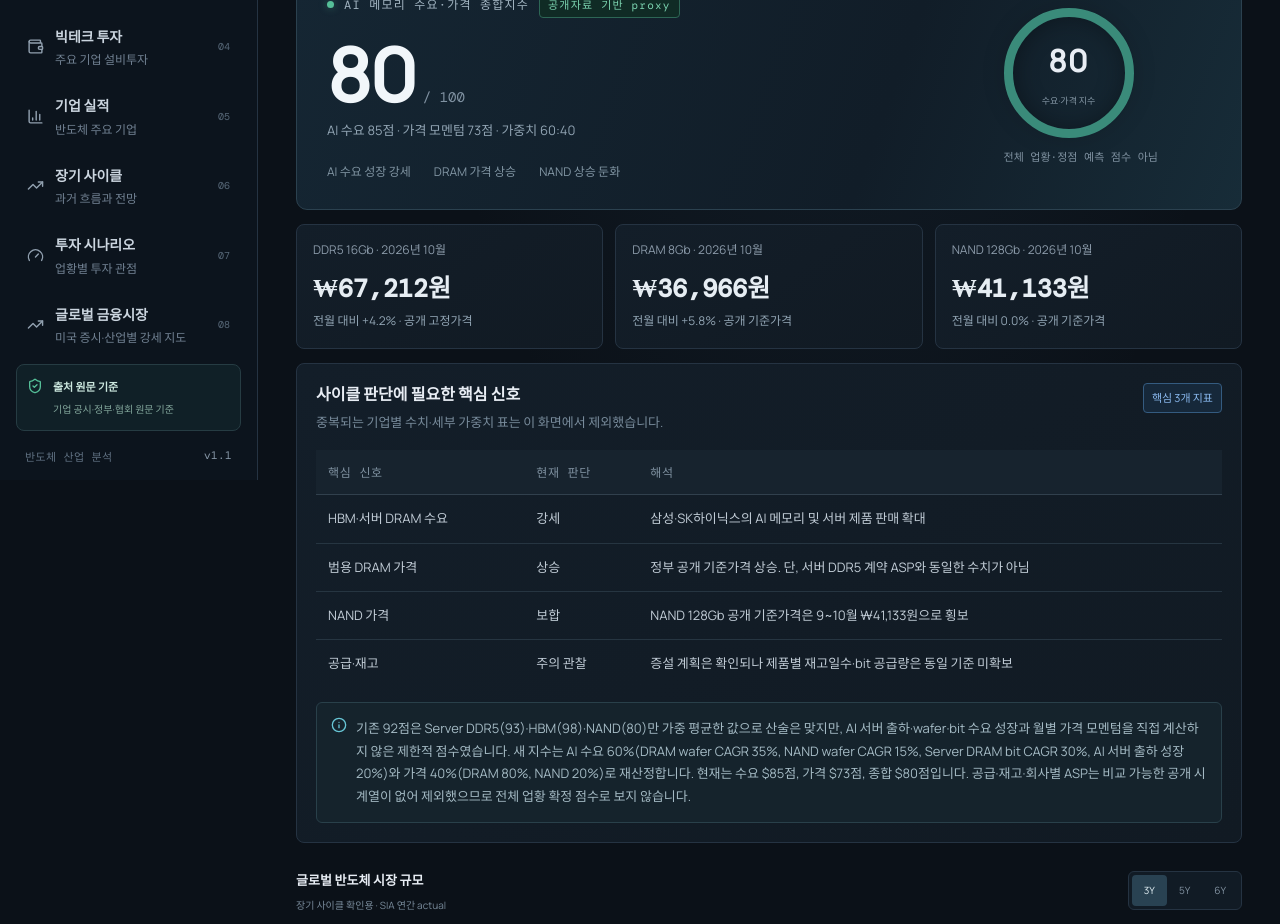
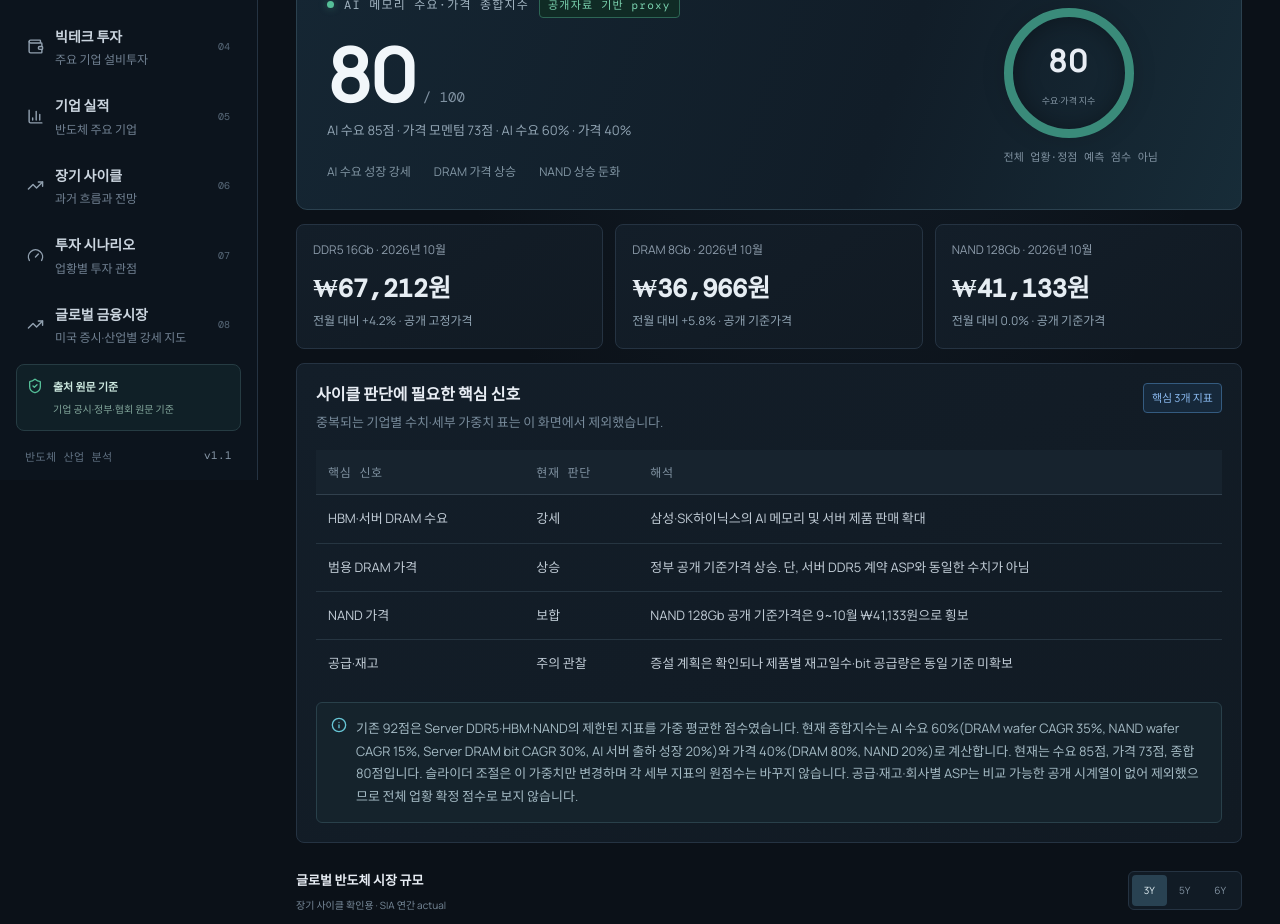
Before and after one commit to chs03220322-creator/semiconductor-intelligence, a React (Vite) app: page / in a window 1280 px wide. Shown: the part 320-1244 px from the top of the page. Built offline with nearby package versions, Linux system fonts and the light colour scheme.

Commit message:
Keep overview score explanation synced with adjustable weights

```diff
--- a/src/App.tsx
+++ b/src/App.tsx
@@ -163,7 +163,6 @@ const dramPriceScore=ddr5Momentum.score*0.40+dram16Momentum.score*0.35+dram8Mome
 const priceMomentumScore=Math.round(dramPriceScore*0.80+nandMomentum.score*0.20);
 // 수요가 가격보다 선행한다는 점을 반영하되, 가격이 확인되지 않은 수요만으로 과대평가하지 않도록 60:40
 const weightedCycleScore=(demandWeight:number)=>Math.round(aiDemandScore*(demandWeight/100)+priceMomentumScore*(1-demandWeight/100));
-const cycleScore=weightedCycleScore(60);
 
 function Pill({children,tone='muted'}:{children:any;tone?:'muted'|'green'|'amber'|'blue'}){return <span className={'pill '+tone}>{children}</span>}
 function Title({eyebrow,title,desc}:{eyebrow:string;title:string;desc:string}){return <div className="section-title"><div className="eyebrow">{eyebrow}</div><h1>{title}</h1><p>{desc}</p></div>}
@@ -292,7 +291,7 @@ function Overview({period,setPeriod,demandWeight}:{period:Period;setPeriod:(p:Pe
  const data=period==='3Y'?market.slice(-3):period==='5Y'?market.slice(-5):market;
  return <>
   <Title eyebrow="01 / CYCLE MONITOR" title="반도체 사이클 한눈에 보기" desc="AI 메모리 수요 성장과 실제 공개 메모리 가격 모멘텀을 분리 평가한 참고 지수입니다. 공급·재고·기업별 ASP는 공개 데이터가 부족해 별도 확정 점수에 넣지 않습니다."/>
-  <div className="hero-score"><div className="score-main"><div className="score-label"><span className="live-dot"/> AI 메모리 수요·가격 종합지수 <Pill tone="green">공개자료 기반 proxy</Pill></div><div className="score-number">{liveCycleScore}<small>/ 100</small></div><p>AI 수요 {aiDemandScore}점 · 가격 모멘텀 {priceMomentumScore}점 · 가중치 {demandWeight}:{priceWeight}</p><div className="score-foot"><span>AI 수요 성장 강세</span><span>DRAM 가격 상승</span><span>NAND 상승 둔화</span></div></div><div className="score-gauge"><div className="gauge-ring"><div><strong>{liveCycleScore}</strong><span>수요·가격 지수</span></div></div><small>전체 업황·정점 예측 점수 아님</small></div></div>
+  <div className="hero-score"><div className="score-main"><div className="score-label"><span className="live-dot"/> AI 메모리 수요·가격 종합지수 <Pill tone="green">공개자료 기반 proxy</Pill></div><div className="score-number">{liveCycleScore}<small>/ 100</small></div><p>AI 수요 {aiDemandScore}점 · 가격 모멘텀 {priceMomentumScore}점 · AI 수요 {demandWeight}% · 가격 {priceWeight}%</p><div className="score-foot"><span>AI 수요 성장 강세</span><span>DRAM 가격 상승</span><span>NAND 상승 둔화</span></div></div><div className="score-gauge"><div className="gauge-ring"><div><strong>{liveCycleScore}</strong><span>수요·가격 지수</span></div></div><small>전체 업황·정점 예측 점수 아님</small></div></div>
   <div className="stats-grid three">
    <Stat label="DDR5 16Gb · 2026년 10월" value="$50.0" sub="전월 대비 +4.2% · 공개 고정가격"/>
    <Stat label="DRAM 8Gb · 2026년 10월" value="$27.5" sub="전월 대비 +5.8% · 공개 기준가격"/>
@@ -305,7 +304,7 @@ function Overview({period,setPeriod,demandWeight}:{period:Period;setPeriod:(p:Pe
     ['NAND 가격','보합','NAND 128Gb 공개 기준가격은 9~10월 $30.6으로 횡보'],
     ['공급·재고','주의 관찰','증설 계획은 확인되나 제품별 재고일수·bit 공급량은 동일 기준 미확보']
    ]}/>
-   <Notice>기존 92점은 Server DDR5(93)·HBM(98)·NAND(80)만 가중 평균한 값으로 산술은 맞지만, AI 서버 출하·wafer·bit 수요 성장과 월별 가격 모멘텀을 직접 계산하지 않은 제한적 점수였습니다. 새 지수는 AI 수요 60%(DRAM wafer CAGR 35%, NAND wafer CAGR 15%, Server DRAM bit CAGR 30%, AI 서버 출하 성장 20%)와 가격 40%(DRAM 80%, NAND 20%)로 재산정합니다. 현재는 수요 ${aiDemandScore}점, 가격 ${priceMomentumScore}점, 종합 ${cycleScore}점입니다. 공급·재고·회사별 ASP는 비교 가능한 공개 시계열이 없어 제외했으므로 전체 업황 확정 점수로 보지 않습니다.</Notice>
+   <Notice>기존 92점은 Server DDR5·HBM·NAND의 제한된 지표를 가중 평균한 점수였습니다. 현재 종합지수는 AI 수요 {demandWeight}%(DRAM wafer CAGR 35%, NAND wafer CAGR 15%, Server DRAM bit CAGR 30%, AI 서버 출하 성장 20%)와 가격 {priceWeight}%(DRAM 80%, NAND 20%)로 계산합니다. 현재는 수요 {aiDemandScore}점, 가격 {priceMomentumScore}점, 종합 {liveCycleScore}점입니다. 슬라이더 조절은 이 가중치만 변경하며 각 세부 지표의 원점수는 바꾸지 않습니다. 공급·재고·회사별 ASP는 비교 가능한 공개 시계열이 없어 제외했으므로 전체 업황 확정 점수로 보지 않습니다.</Notice>
   </div>
   <div className="period-bar"><div><b>글로벌 반도체 시장 규모</b><span>장기 사이클 확인용 · SIA 연간 actual</span></div><div className="segmented">{(['3Y','5Y','6Y'] as Period[]).map(p=><button className={period===p?'active':''} onClick={()=>setPeriod(p)} key={p}>{p}</button>)}</div></div>
   <div className="panel"><LineChart data={data} keyName="value" label="Global semiconductor sales · USD bn" height={190}/><Table headers={['연도','시장 매출','전년 대비']} rows={data.map((x)=>{const i=market.findIndex(m=>m.year===x.year);const previous=i>0?market[i-1]:null;return [x.year,'$'+x.value.toFixed(1)+'B',previous?((x.value/previous.value-1)*100).toFixed(1)+'%':'—'];})}/><Sources items={['SIA · 2025년 연간 글로벌 반도체 매출']}/></div>
```
